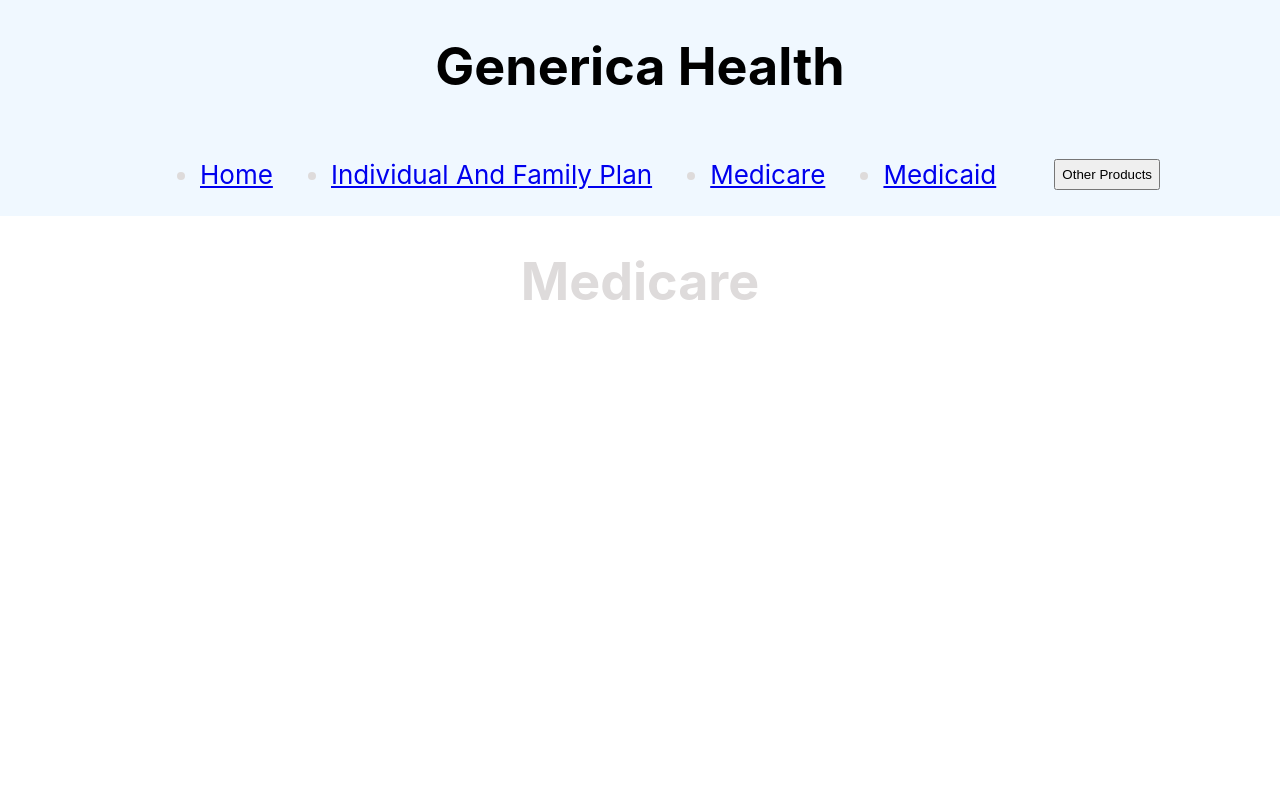
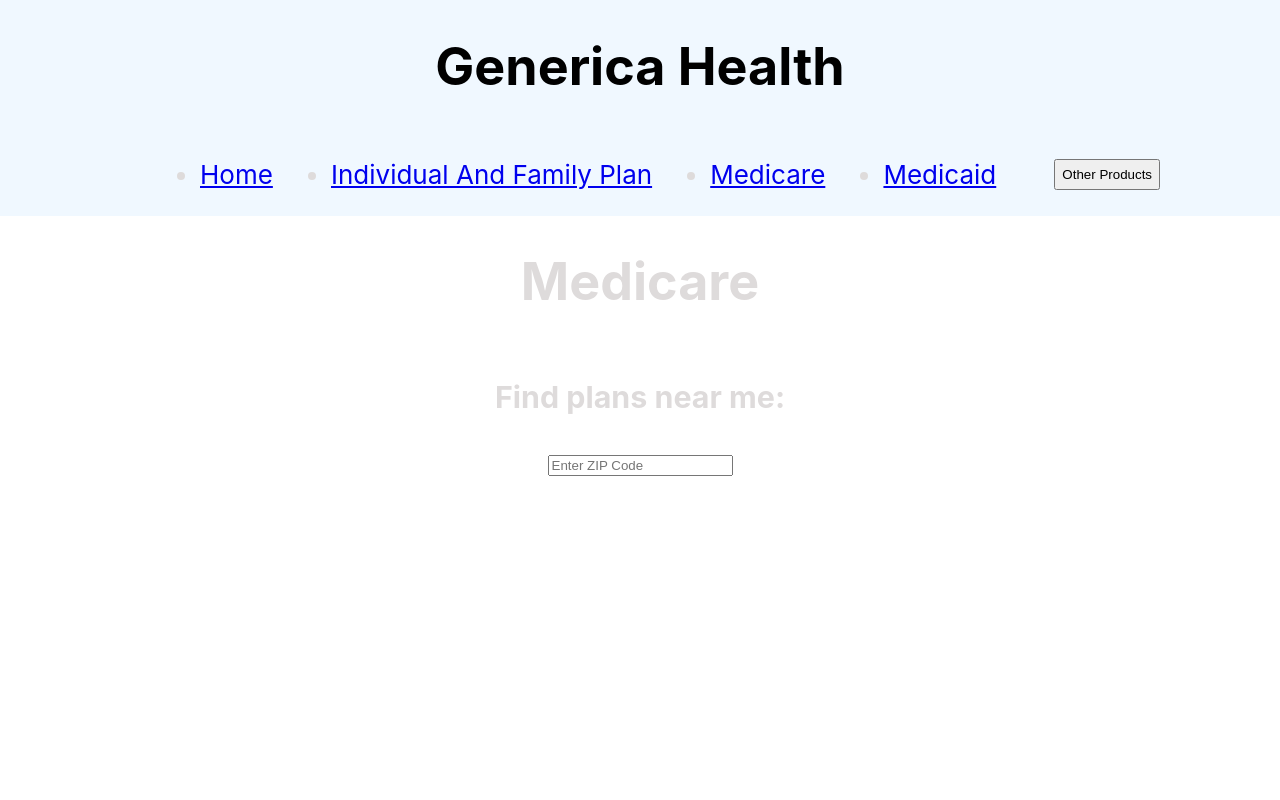
Before and after one commit to RickyFig17/Generica-Health, a React (Create React App) app: page /medicare in a window 1280 px wide. Shown: the top 800 px of the page. Built offline with nearby package versions, Linux system fonts and the light colour scheme.

Commit message:
adding medicare searchbar

```diff
--- a/src/Medicare.js
+++ b/src/Medicare.js
@@ -1,7 +1,33 @@
-import React from "react";
+import React, { useState } from "react";
 
 function Medicare() {
-  return <h1>Medicare</h1>;
+  return (
+    <>
+      <h1>Medicare</h1>
+      <SearchForMedicarePlans />
+      <SearchBar />
+    </>
+  );
+}
+
+function SearchForMedicarePlans() {
+  return <h3>Find plans near me:</h3>;
+}
+
+function SearchBar() {
+  const [query, setQuery] = useState("");
+
+  return (
+    <div>
+      <input
+        type="text"
+        placeholder="Enter ZIP Code"
+        value={query}
+        onChange={(e) => setQuery(e.target.value)}
+      />
+      <p>{query}</p>
+    </div>
+  );
 }
 
 export default Medicare;
```
